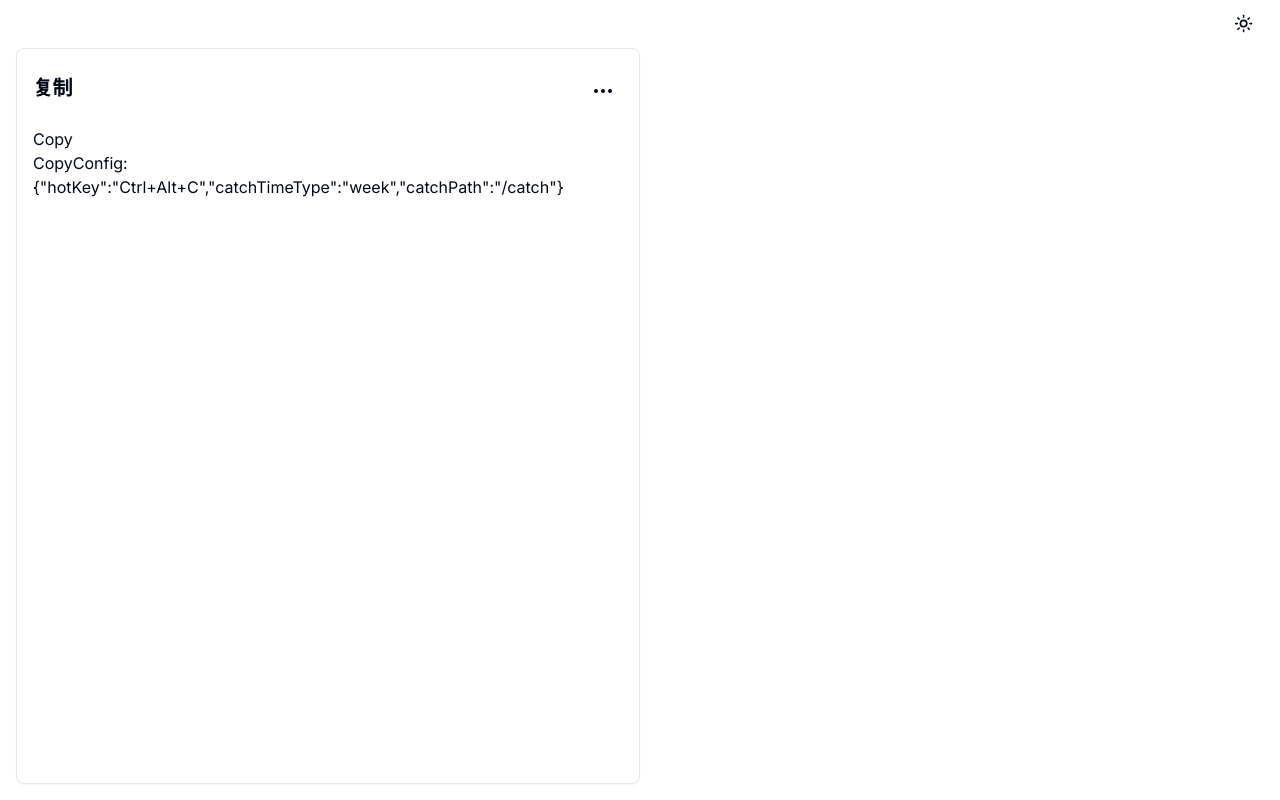
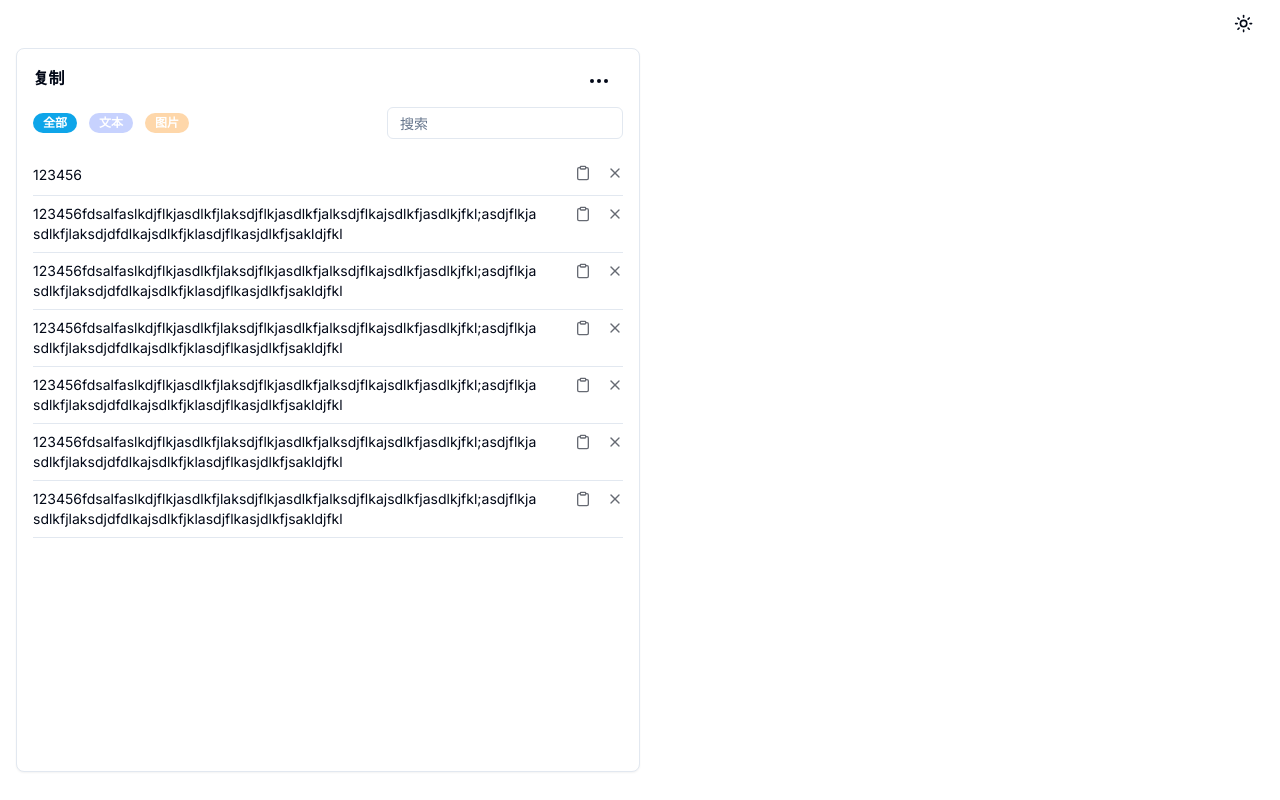
Before and after one commit to luoqaq/my-tool-app, a Next.js app: page / in a window 1280 px wide. Built offline with nearby package versions, Linux system fonts and the light colour scheme.

Commit message:
feat: 样式

```diff
--- a/package.json
+++ b/package.json
@@ -11,9 +11,11 @@
   },
   "dependencies": {
     "@radix-ui/react-dropdown-menu": "^2.1.1",
+    "@radix-ui/react-scroll-area": "^1.1.0",
     "@radix-ui/react-slot": "^1.1.0",
     "class-variance-authority": "^0.7.0",
     "clsx": "^2.1.1",
+    "loadsh": "^0.0.4",
     "lucide-react": "^0.416.0",
     "moment": "^2.30.1",
     "next": "14.2.4",
--- a/src/app/components/content/index.tsx
+++ b/src/app/components/content/index.tsx
@@ -35,7 +35,7 @@
     const firtModule = useMemo(() => ModuleMap[sortedModules[0]], [sortedModules]);
 
     return (
-        <article className='w-full p-4 pt-0' style={{height: 'calc(100vh - 48px)'}}>
+        <article className='w-full p-4 pt-0' style={{height: 'calc(100vh - 60px)'}}>
             <ModuleBox module={firtModule} className='w-1/2 h-full' />
         </article>
     )
--- a/src/app/components/content/moduleBox/index.tsx
+++ b/src/app/components/content/moduleBox/index.tsx
@@ -16,11 +16,11 @@
 
     return (
         <Card className={className}>
-            <CardHeader className='justify-between items-center'>
+            <CardHeader className='justify-between items-center py-2'>
                 <CardTitle>{module.name}</CardTitle>
                 <DropdownMenu>
                     <DropdownMenuTrigger asChild>
-                        <Button variant="ghost" size="icon">
+                        <Button size="sm" variant="ghost">
                             <Ellipsis/>
                         </Button>
                     </DropdownMenuTrigger>
@@ -33,7 +33,7 @@
                     </DropdownMenuContent>
                 </DropdownMenu>
             </CardHeader>
-            <CardContent>
+            <CardContent style={{height: 'calc(100% - 60px)'}}>
                 {module.component}
             </CardContent>
         </Card>
--- a/src/app/copy/components/copy/index.tsx
+++ b/src/app/copy/components/copy/index.tsx
@@ -1,31 +1,91 @@
 'use client'
 
+import { Badge } from '@/components/ui/badge';
+import { Input } from '@/components/ui/input';
 import { useCopyStore } from '@/stores/copyStore';
 import { useSettingStore } from '@/stores/settingStore';
-import React, { useEffect } from'react';
+import { CopyCatchType, CopyCatchTypes } from '@/typesAndStatics/copy';
+import React, { useMemo, useState } from'react';
+import Image from 'next/image'
+import { ScrollArea } from '@/components/ui/scroll-area';
+import { Clipboard, X } from 'lucide-react';
+
 
 const Copy = () => {
-    const copyConfig = useSettingStore(state => state.copyConfig);
-    const setCopyConfig = useSettingStore(state => state.changeCopyConfig);
+    const {copyConfig, changeCopyConfig} = useSettingStore(state => state);
 
     const {
         copyCatchList,
         setCopyCatch,
-        clearCopyCatch
+        clearCopyCatch,
+        deleteCopyCatch,
     } = useCopyStore(state => state);
 
-    useEffect(() => {
-        setTimeout(() => {
-            setCopyConfig({...copyConfig, catchPath: '/catch'})
+    // 当前选中的标签类型
+    const [currentType, setCurrentType] = useState<CopyCatchType>(CopyCatchType.all)
+    // 搜索的内容
+    const [inputValue, setInputValue] = useState('')
 
-        }, 2000)
-    })
 
-    return <div>
-        <h1>Copy</h1>
-        <div>
-            <div>CopyConfig: {JSON.stringify(copyConfig)}</div>
-        </div>
+    // 类型过滤后的列表
+    const filteredList = useMemo(() => {
+        switch (currentType) {
+            case CopyCatchType.all:
+                return copyCatchList
+            case CopyCatchType.image:
+                return copyCatchList.filter(item => item.type === CopyCatchType.image)
+            case CopyCatchType.text:
+                return copyCatchList.filter(item => item.type === CopyCatchType.text)
+            default:
+                return []
+        }
+    }, [currentType, copyCatchList]);
+    // 展示的列表
+    const showedList = useMemo(() => {
+        if (inputValue === '') {
+            return filteredList
+        }
+        return filteredList.filter(item => item.content.includes(inputValue))
+    }, [inputValue, filteredList]);
+
+    const onInputSearch = (e: any) => {
+        setInputValue(e.target.value);
+    }
+
+    return <div className='h-full'>
+        <header className='flex items-center justify-between'>
+            <div className='flex'>
+                {
+                    CopyCatchTypes.map(item => (
+                        <div key={item.label} className={`text-white font-semibold mr-3 cursor-pointer whitespace-nowrap hover:!${item.activeBg} ${currentType === item.value ? item.activeBg : item.bg} inline-flex items-center rounded-full px-2.5 py-0.5 text-xs font-medium transition-colors`} onClick={() => setCurrentType(item.value)}>{item.label}</div>
+                    ))
+                }
+            </div>
+            <div>
+                <Input placeholder='搜索' onInput={onInputSearch} />
+            </div>
+        </header>
+        <ScrollArea className='mt-4' style={{height: 'calc(100% - 40px)'}}>
+            <div>
+                {
+                    showedList.map(item => (
+                        <div key={item.id} className='flex justify-between py-2 border-b border-slate-200'>
+                            <div className='flex items-center mr-8'>
+                                {item.type === CopyCatchType.image ? (
+                                    <Image src={item.content} height={100} alt='图片' />
+                                ) : (
+                                    <p className='text-sm break-all'>{item.content}</p>
+                                )}
+                            </div>
+                            <div className='whitespace-nowrap'>
+                                <button onClick={() => {}} className='mr-4 opacity-60'><Clipboard size={16}/></button>
+                                <button onClick={() => {deleteCopyCatch([item.id])}} className='opacity-60'><X size={16}/></button>
+                            </div>
+                        </div>
+                    ))
+                }
+            </div>
+        </ScrollArea>
     </div>
 
 }
--- /dev/null
+++ b/src/components/ui/badge.tsx
@@ -0,0 +1,36 @@
+import * as React from "react"
+import { cva, type VariantProps } from "class-variance-authority"
+
+import { cn } from "@/lib/utils"
+
+const badgeVariants = cva(
+  "inline-flex items-center rounded-full border border-slate-200 px-2.5 py-0.5 text-xs font-semibold transition-colors focus:outline-none focus:ring-2 focus:ring-slate-950 focus:ring-offset-2 dark:border-slate-800 dark:focus:ring-slate-300",
+  {
+    variants: {
+      variant: {
+        default:
+          "border-transparent bg-slate-900 text-slate-50 hover:bg-slate-900/80 dark:bg-slate-50 dark:text-slate-900 dark:hover:bg-slate-50/80",
+        secondary:
+          "border-transparent bg-slate-100 text-slate-900 hover:bg-slate-100/80 dark:bg-slate-800 dark:text-slate-50 dark:hover:bg-slate-800/80",
+        destructive:
+          "border-transparent bg-red-500 text-slate-50 hover:bg-red-500/80 dark:bg-red-900 dark:text-slate-50 dark:hover:bg-red-900/80",
+        outline: "text-slate-950 dark:text-slate-50",
+      },
+    },
+    defaultVariants: {
+      variant: "default",
+    },
+  }
+)
+
+export interface BadgeProps
+  extends React.HTMLAttributes<HTMLDivElement>,
+    VariantProps<typeof badgeVariants> {}
+
+function Badge({ className, variant, ...props }: BadgeProps) {
+  return (
+    <div className={cn(badgeVariants({ variant }), className)} {...props} />
+  )
+}
+
+export { Badge, badgeVariants }
--- a/src/components/ui/card.tsx
+++ b/src/components/ui/card.tsx
@@ -36,7 +36,7 @@
   <h3
     ref={ref}
     className={cn(
-      "text-xl font-semibold leading-none tracking-tight",
+      "font-semibold leading-none tracking-tight",
       className
     )}
     {...props}
--- /dev/null
+++ b/src/components/ui/input.tsx
@@ -0,0 +1,25 @@
+import * as React from "react"
+
+import { cn } from "@/lib/utils"
+
+export interface InputProps
+  extends React.InputHTMLAttributes<HTMLInputElement> {}
+
+const Input = React.forwardRef<HTMLInputElement, InputProps>(
+  ({ className, type, ...props }, ref) => {
+    return (
+      <input
+        type={type}
+        className={cn(
+          "flex h-8 w-full rounded-md border border-slate-200 bg-white px-3 py-2 text-sm ring-offset-white file:border-0 file:bg-transparent file:text-sm file:font-medium placeholder:text-slate-500 focus-visible:outline-none focus-visible:ring-2 focus-visible:ring-slate-950 focus-visible:ring-offset-2 disabled:cursor-not-allowed disabled:opacity-50 dark:border-slate-800 dark:bg-slate-950 dark:ring-offset-slate-950 dark:placeholder:text-slate-400 dark:focus-visible:ring-slate-300",
+          className
+        )}
+        ref={ref}
+        {...props}
+      />
+    )
+  }
+)
+Input.displayName = "Input"
+
+export { Input }
--- /dev/null
+++ b/src/components/ui/scroll-area.tsx
@@ -0,0 +1,48 @@
+"use client"
+
+import * as React from "react"
+import * as ScrollAreaPrimitive from "@radix-ui/react-scroll-area"
+
+import { cn } from "@/lib/utils"
+
+const ScrollArea = React.forwardRef<
+  React.ElementRef<typeof ScrollAreaPrimitive.Root>,
+  React.ComponentPropsWithoutRef<typeof ScrollAreaPrimitive.Root>
+>(({ className, children, ...props }, ref) => (
+  <ScrollAreaPrimitive.Root
+    ref={ref}
+    className={cn("relative overflow-hidden", className)}
+    {...props}
+  >
+    <ScrollAreaPrimitive.Viewport className="h-full w-full rounded-[inherit]">
+      {children}
+    </ScrollAreaPrimitive.Viewport>
+    <ScrollBar />
+    <ScrollAreaPrimitive.Corner />
+  </ScrollAreaPrimitive.Root>
+))
+ScrollArea.displayName = ScrollAreaPrimitive.Root.displayName
+
+const ScrollBar = React.forwardRef<
+  React.ElementRef<typeof ScrollAreaPrimitive.ScrollAreaScrollbar>,
+  React.ComponentPropsWithoutRef<typeof ScrollAreaPrimitive.ScrollAreaScrollbar>
+>(({ className, orientation = "vertical", ...props }, ref) => (
+  <ScrollAreaPrimitive.ScrollAreaScrollbar
+    ref={ref}
+    orientation={orientation}
+    className={cn(
+      "flex touch-none select-none transition-colors",
+      orientation === "vertical" &&
+        "h-full w-2.5 border-l border-l-transparent p-[1px]",
+      orientation === "horizontal" &&
+        "h-2.5 flex-col border-t border-t-transparent p-[1px]",
+      className
+    )}
+    {...props}
+  >
+    <ScrollAreaPrimitive.ScrollAreaThumb className="relative flex-1 rounded-full bg-slate-200 dark:bg-slate-800" />
+  </ScrollAreaPrimitive.ScrollAreaScrollbar>
+))
+ScrollBar.displayName = ScrollAreaPrimitive.ScrollAreaScrollbar.displayName
+
+export { ScrollArea, ScrollBar }
--- a/src/stores/copyStore/index.ts
+++ b/src/stores/copyStore/index.ts
@@ -5,6 +5,7 @@
     copyCatchList: CopyCatchItem[];
     setCopyCatch: (data: CopyCatchItem) => void;
     clearCopyCatch: (data?: {type?: CopyCatchType | 'all', beforeTime?: number}) => void;
+    deleteCopyCatch: (ids: string[]) => void;
 }
 
 /**
@@ -12,15 +13,59 @@
  */
 export const useCopyStore = create<CopyStore>((set) => ({
     // 复制缓存列表
-    copyCatchList: [],
+    copyCatchList: [
+        {
+            id: '1',
+            type: CopyCatchType.text,
+            content: '123456',
+            crateTime: Date.now()
+        },
+        {
+            id: '2',
+            type: CopyCatchType.text,
+            content: '123456fdsalfaslkdjflkjasdlkfjlaksdjflkjasdlkfjalksdjflkajsdlkfjasdlkjfkl;asdjflkjasdlkfjlaksdjdfdlkajsdlkfjklasdjflkasjdlkfjsakldjfkl',
+            crateTime: Date.now() + 1
+        },
+        {
+            id: '3',
+            type: CopyCatchType.text,
+            content: '123456fdsalfaslkdjflkjasdlkfjlaksdjflkjasdlkfjalksdjflkajsdlkfjasdlkjfkl;asdjflkjasdlkfjlaksdjdfdlkajsdlkfjklasdjflkasjdlkfjsakldjfkl',
+            crateTime: Date.now() + 1
+        },
+        {
+            id: '4',
+            type: CopyCatchType.text,
+            content: '123456fdsalfaslkdjflkjasdlkfjlaksdjflkjasdlkfjalksdjflkajsdlkfjasdlkjfkl;asdjflkjasdlkfjlaksdjdfdlkajsdlkfjklasdjflkasjdlkfjsakldjfkl',
+            crateTime: Date.now() + 1
+        },
+        {
+            id: '5',
+            type: CopyCatchType.text,
+            content: '123456fdsalfaslkdjflkjasdlkfjlaksdjflkjasdlkfjalksdjflkajsdlkfjasdlkjfkl;asdjflkjasdlkfjlaksdjdfdlkajsdlkfjklasdjflkasjdlkfjsakldjfkl',
+            crateTime: Date.now() + 1
+        },
+        {
+            id: '6',
+            type: CopyCatchType.text,
+            content: '123456fdsalfaslkdjflkjasdlkfjlaksdjflkjasdlkfjalksdjflkajsdlkfjasdlkjfkl;asdjflkjasdlkfjlaksdjdfdlkajsdlkfjklasdjflkasjdlkfjsakldjfkl',
+            crateTime: Date.now() + 1
+        },
+        {
+            id: '78',
+            type: CopyCatchType.text,
+            content: '123456fdsalfaslkdjflkjasdlkfjlaksdjflkjasdlkfjalksdjflkajsdlkfjasdlkjfkl;asdjflkjasdlkfjlaksdjdfdlkajsdlkfjklasdjflkasjdlkfjsakldjfkl',
+            crateTime: Date.now() + 1
+        },
+
+    ],
     // 增加复制缓存
     setCopyCatch: (data) => set((state) => ({ copyCatchList: [...state.copyCatchList, data] })),
     // 清除复制缓存
     clearCopyCatch: (data) => set(state => {
-        const { type = 'all', beforeTime = 0 } = data || {};
+        const { type = CopyCatchType.all, beforeTime = 0 } = data || {};
         let newList = state.copyCatchList;
         newList = newList.filter(item => {
-            const needDeleteByType = type === 'all' || type === item.type;
+            const needDeleteByType = type === CopyCatchType.all || type === item.type;
             const needDeleteByTime = beforeTime === 0 || item.crateTime < beforeTime;
             // 多条件 与 才能删除
             return !(needDeleteByType && needDeleteByTime);
@@ -29,4 +74,13 @@
             copyCatchList: newList
         }
     }),
+    // 删除若干
+    deleteCopyCatch(ids) {
+        set(state => {
+            const newList = state.copyCatchList.filter(item => ids.indexOf(item.id) === -1);
+            return {
+                copyCatchList: newList
+            }
+        })
+    },
 }))
--- a/src/typesAndStatics/copy.ts
+++ b/src/typesAndStatics/copy.ts
@@ -1,11 +1,13 @@
 // 复制内容的类型
 export enum CopyCatchType {
+    all = "all",
     text = "text",
     image = "image",
 }
 
 // 复制内容
 export interface CopyCatchItem {
+    id: string;
     content: string;
     type: CopyCatchType;
     crateTime: number;
@@ -29,3 +31,25 @@
     // copy相关默认为应用存放位置下的 copyCatch/ 目录，
     catchPath: string;
 }
+
+// 复制内容的类型标签
+export const CopyCatchTypes = [
+    {
+        label: "全部",
+        value: CopyCatchType.all,
+        bg: "bg-sky-200",
+        activeBg: "bg-sky-500",
+    },
+    {
+        label: "文本",
+        value: CopyCatchType.text,
+        bg: "bg-indigo-200",
+        activeBg: "bg-indigo-500",
+    },
+    {
+        label: "图片",
+        value: CopyCatchType.image,
+        bg: "bg-orange-200",
+        activeBg: "bg-orange-500",
+    }
+]
```
Also changed, not shown: 1 other file (tests, documents, lock files or other folders).
